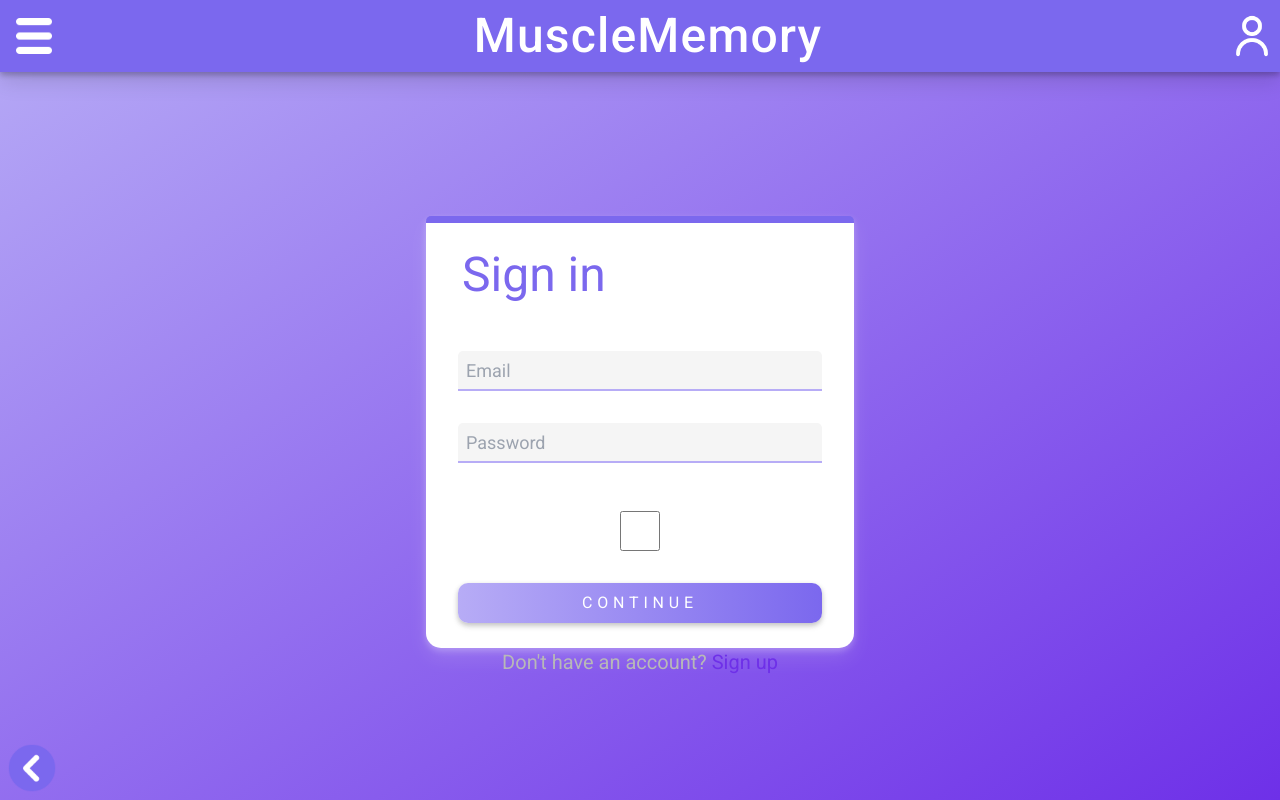
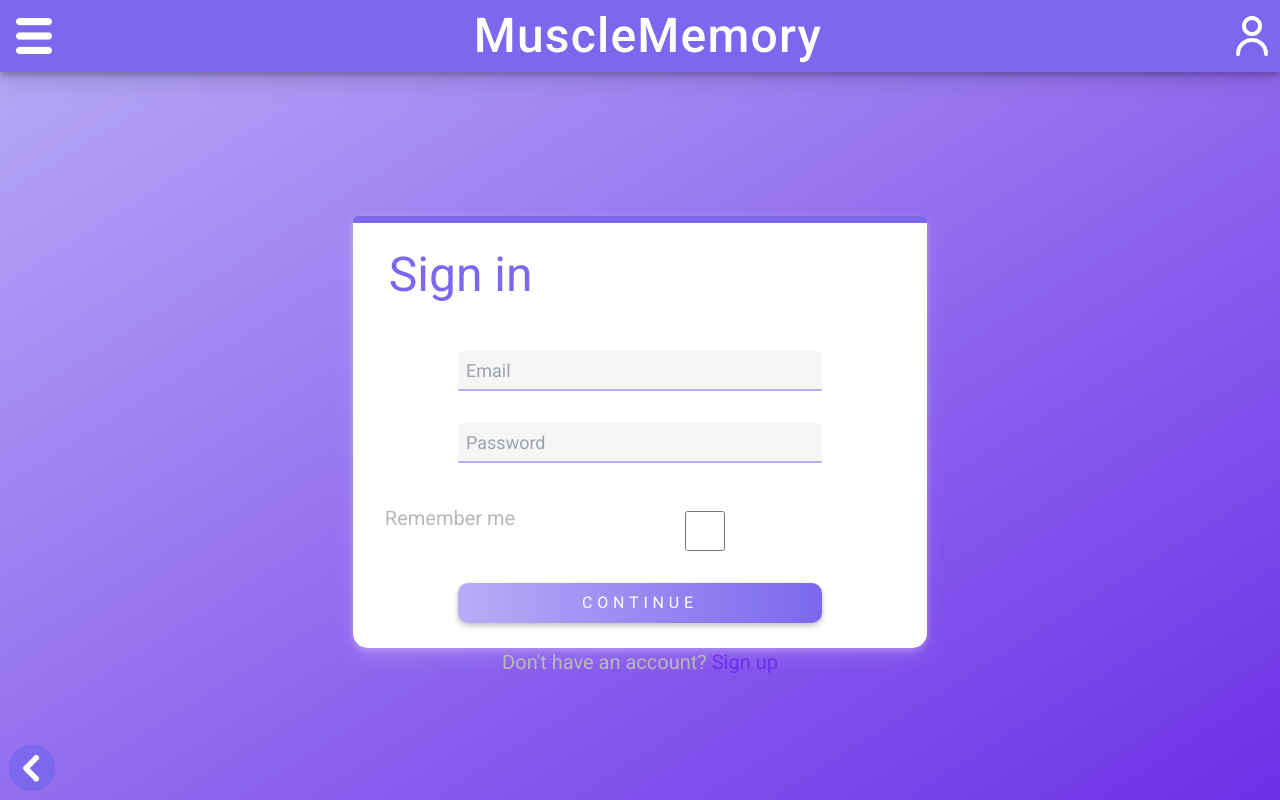
Before and after one commit to jszama/musclememory, a Next.js app in the folder frontend/: page /login in a window 1280 px wide. Built offline with nearby package versions, Linux system fonts and the light colour scheme.

Commit message:
UI/BACKEND: debug and UI fix

```diff
--- a/frontend/app/login/loginForm.tsx
+++ b/frontend/app/login/loginForm.tsx
@@ -68,7 +68,10 @@ export default function LoginForm() {
             } required />
 
             <p className='error'>{error}</p>
-            <input type='checkbox' id='remember' onChange={ (e) => setRemember(e.target.checked)}/>
+            <div className='flex flex-row m-0 p-0'>
+                <label htmlFor='remember'>Remember me</label>
+                <input className='m-2' type='checkbox' id='remember' onChange={(e) => setRemember(e.target.checked)} />
+            </div>
             <button type="submit">CONTINUE</button>
         </form>
     )
```
